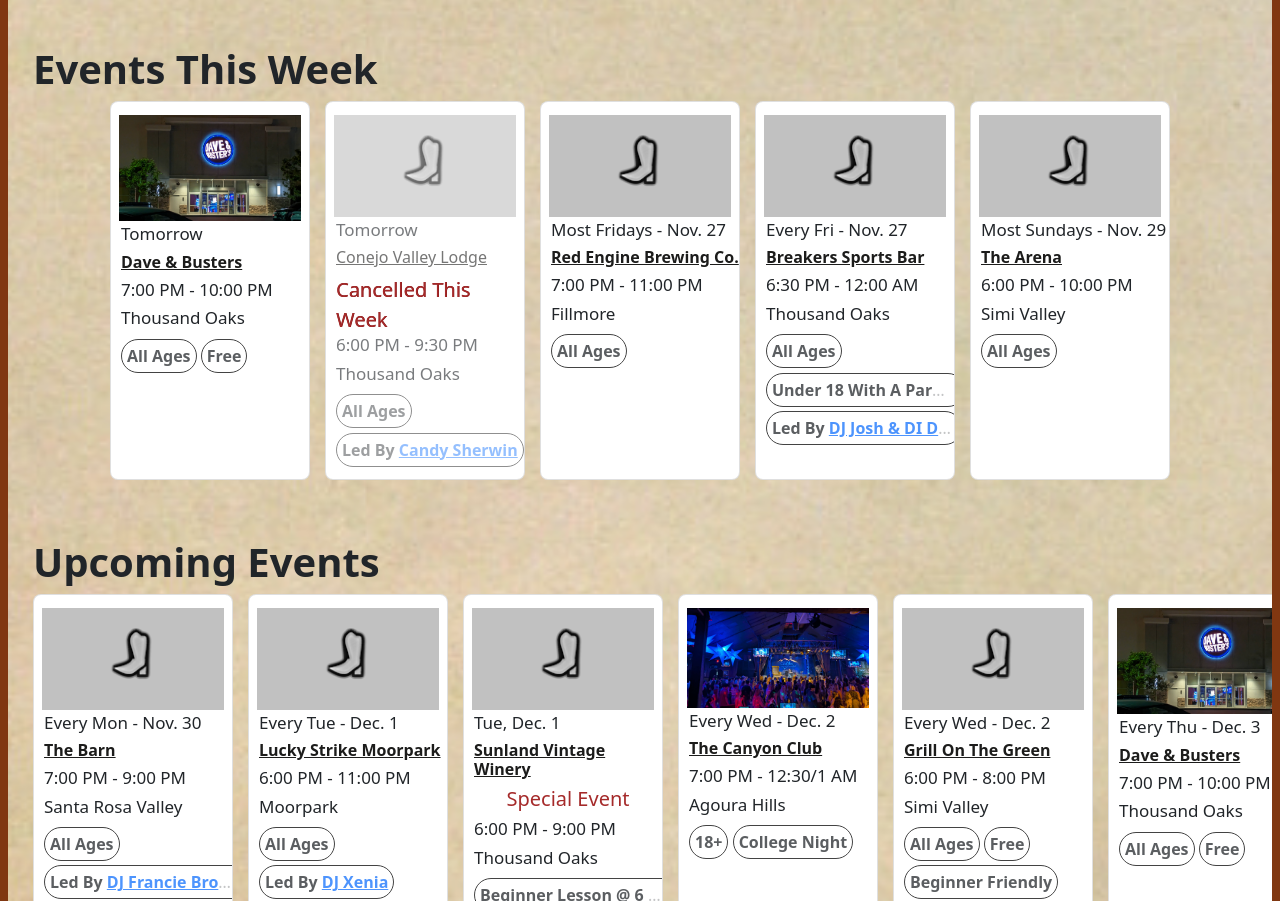
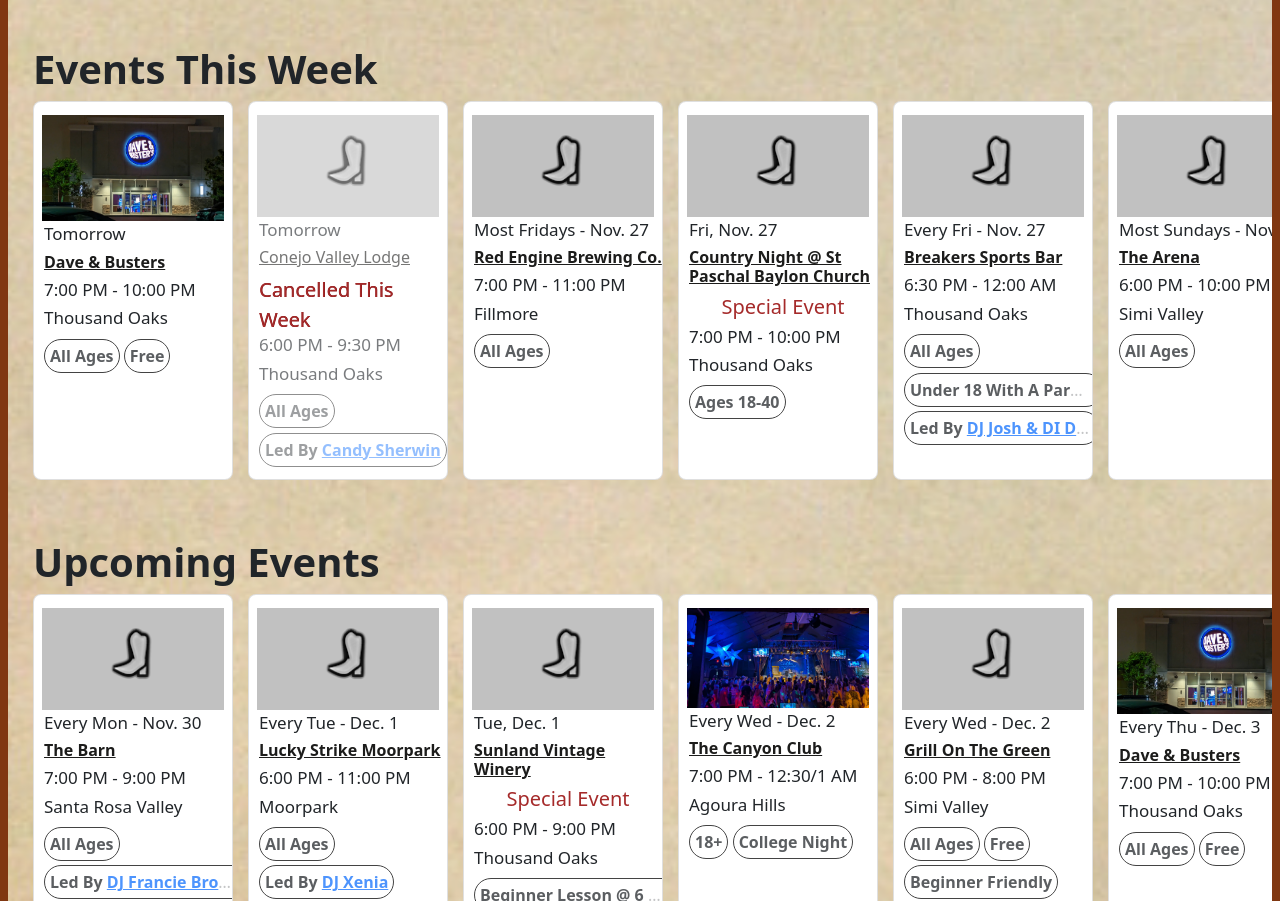
Before and after one commit to garrettmceachron/ventura-county-line-dancing, a plain HTML site: page calendar.html in a window 1280 px wide. Shown: the part 886-1787 px from the top of the page. Drawn offline with nearby package versions, Linux system fonts and the light colour scheme; a web font is replaced by a local one.

Commit message:
Update calendar with Country Night St Paschals event info

```diff
--- a/calendar.html
+++ b/calendar.html
@@ -865,8 +865,8 @@ if (venueName == "★camarilloShoppingJamboree") {
 }
 
 	if (venueName == "★stPaschals") {
-   tags = '<span class="card-tag">21+</span>&nbsp<span class="card-tag">$15 Solo, $25 Couple</span><br><span class="card-tag">Dinner & Drink Included</span><br><span class="card-tag">Led By <a href="https://www.instagram.com/roannabattocchio/" target="_blank">DJ Xenia & Roanna Battocchio</a></span>';
-   venueInfo = { title: "Country Night @ St Paschal Baylon Church", time: "5:00 PM - Close", location: "155 E Janss Rd, Thousand Oaks, CA 91360", URL: "https://www.instagram.com/st.paschalbaylonchurchto/p/Dcj4oDPgXJI/" };
+   tags = '<span class="card-tag">Ages 18-40</span>';
+   venueInfo = { title: "Country Night @ St Paschal Baylon Church", time: "7:00 PM - 10:00 PM", location: "155 E Janss Rd, Thousand Oaks, CA 91360", URL: "https://www.instagram.com/st.paschalbaylonchurchto/" };
 }
 
 		if (venueName == "★haloSummerfest") {
@@ -2604,7 +2604,7 @@ if (createCustomEvent("Jun 14, 2026"))
 
 
 		//stPaschals
-if (createCustomEvent("Sep 12, 2026"))
+if (createCustomEvent("Nov 27, 2026"))
     document.getElementById(calendarDay).innerHTML = document.getElementById(calendarDay).innerHTML + "<br><span class='lightredUnderline dayFontSize' onclick='viewVenue(\"★stPaschals\", " + calendarDay + ");'><span class='lightredLi'>&#9733;</span> Country Night @ St Paschal Baylon Church</span>"
 
 //haloSummerfest
```
